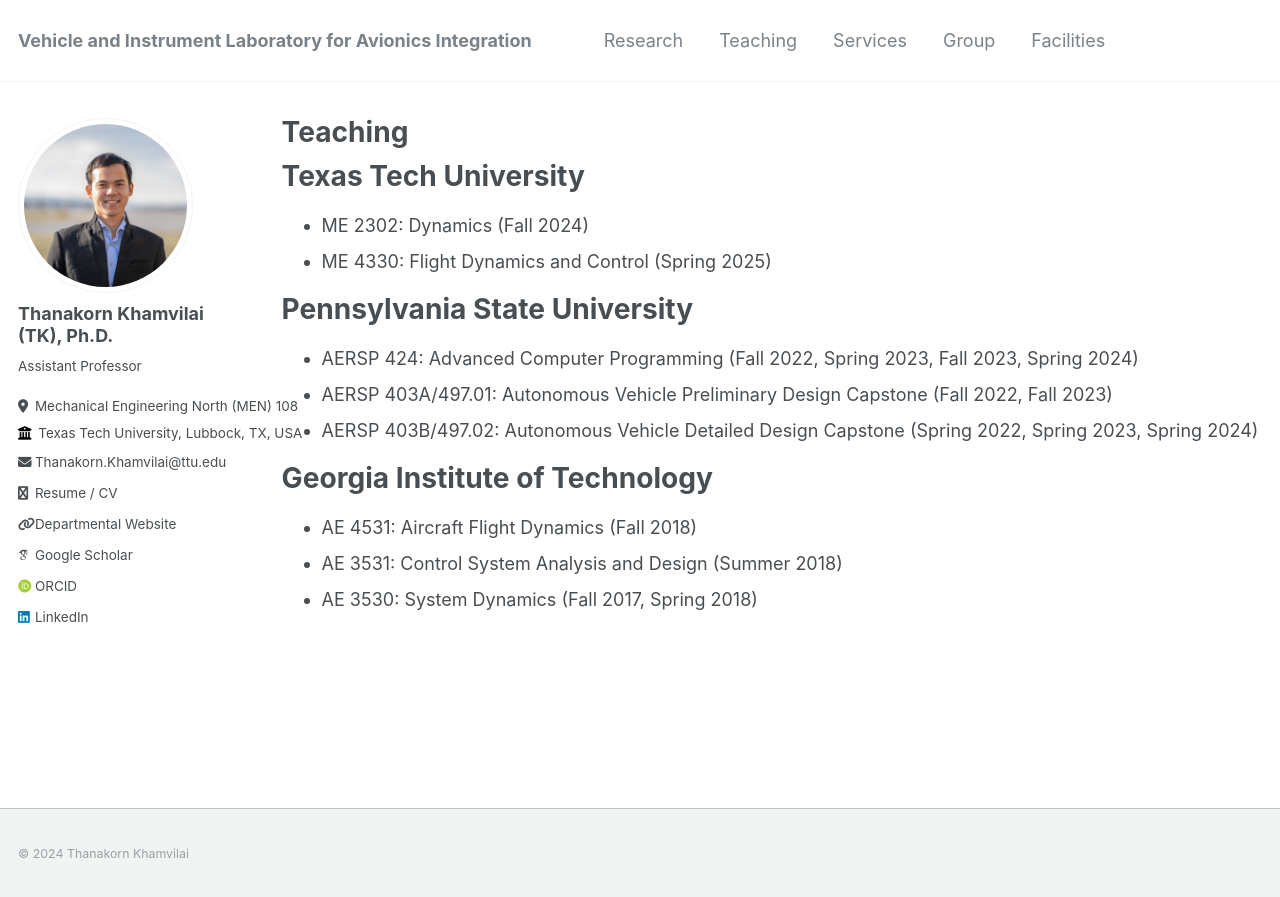
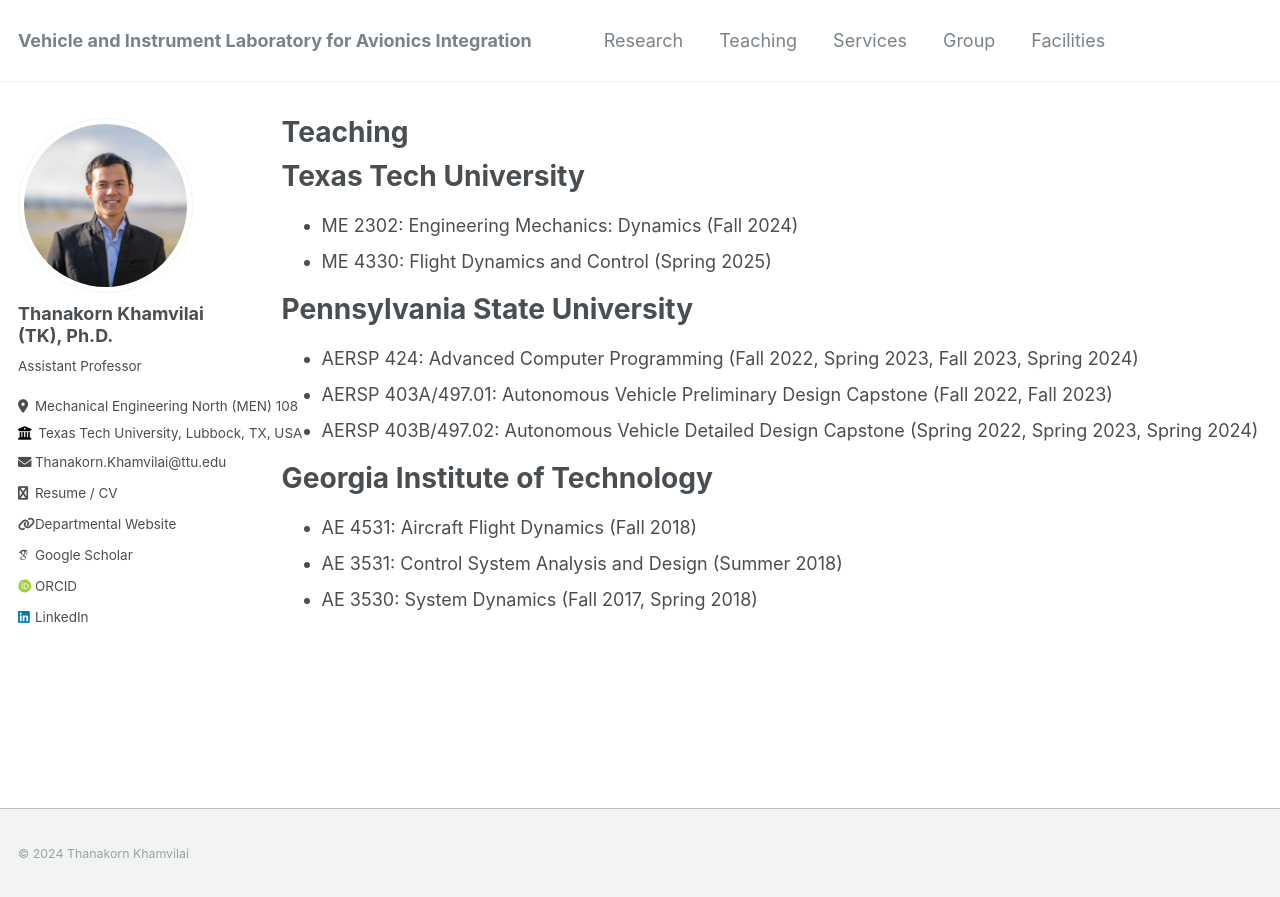
Before and after one commit to tkhamvilai/tkhamvilai.github.io, a Jekyll site: the page built from _pages/teaching.md, in a window 1280 px wide. Shown: the top 897 px of the page. Built offline with Jekyll 4.4.1, drawn with Linux system fonts in a browser that asks for light colours; some web fonts are replaced.

Commit message:
course name

```diff
--- a/_pages/teaching.md
+++ b/_pages/teaching.md
@@ -6,7 +6,7 @@ author_profile: true
 ---
 
 # Texas Tech University
-- ME 2302: Dynamics (Fall 2024)
+- ME 2302: Engineering Mechanics: Dynamics (Fall 2024)
 - ME 4330: Flight Dynamics and Control (Spring 2025)
 
 # Pennsylvania State University
```
